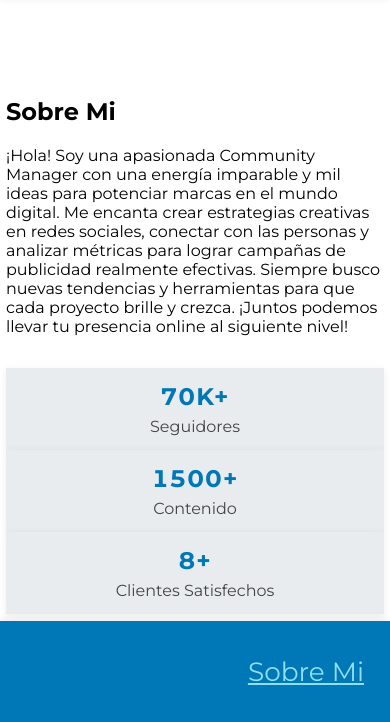
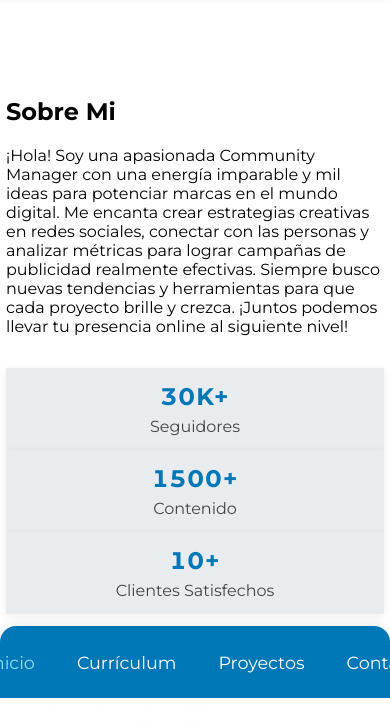
Before and after one commit to antoniopazponce/portfolio, a plain HTML site: page index.html in a window 390 px wide. Shown: the part 122-844 px from the top of the page. Drawn offline with Linux system fonts and the light colour scheme.

Commit message:
modificacion del nav

```diff
--- a/index.html
+++ b/index.html
@@ -39,7 +39,7 @@
             />
             <div>
               <h3>email</h3>
-              <p>mariela.chipana.c18@gmail.com</p>
+              <p>mariela.chipana.c19@gmail.com</p>
             </div>
           </div>
           <div class="info-card">
@@ -50,7 +50,7 @@
             />
             <div>
               <h3>telefono</h3>
-              <p>(+591) 123-4567</p>
+              <p>+591 76315948</p>
             </div>
           </div>
           <div class="info-card">
@@ -68,7 +68,7 @@
         <hr />
         <nav class="social-links" aria-label="Redes sociales">
           <a
-            href="https://www.linkedin.com/"
+            href="https://www.linkedin.com/in/mariela-chipana-callisaya-9016201b3/"
             target="_blank"
             title="LinkedIn"
             rel="noopener"
@@ -76,7 +76,7 @@
             <img src="./image/icons/linkedin-in-brands.svg" alt="LinkedIn" />
           </a>
           <a
-            href="https://www.tiktok.com/"
+            href="https://www.tiktok.com/@mariela_de_paz_"
             target="_blank"
             title="Tiktok"
             rel="noopener"
@@ -91,46 +91,24 @@
     </aside>
     <main class="content">
       <nav class="nav" aria-label="Secciones principales">
-        <ul>
-          <li>
         <a
           href="#"
           onclick="showSection('about', event)"
           id="nav-about"
           class="active"
-              >Sobre Mi</a
+          >Inicio</a
         >
-          </li>
-          <li>
         <a href="#" onclick="showSection('resume', event)" id="nav-resume"
           >Currículum</a
         >
-          </li>
-          <li>
-            <a
-              href="#"
-              onclick="showSection('projects', event)"
-              id="nav-projects"
+
+        <a href="#" onclick="showSection('projects', event)" id="nav-projects"
           >Proyectos</a
         >
-          </li>
-          <li>
+
         <a href="#" onclick="showSection('contact', event)" id="nav-contact"
-              >Contáctame</a
+          >Contacto</a
         >
-          </li>
-        </ul>
-        <ul class="mobile-list">
-          <li>
-            <a
-              href="#"
-              onclick="showSection('about', event)"
-              id="nav-about-mobile"
-              class="active"
-              >Sobre Mi</a
-            >
-          </li>
-        </ul>
       </nav>
       <section
         id="about"
@@ -149,7 +127,7 @@
         </p>
         <div class="section-odometer">
           <div class="container-odometer">
-            <h3>70K+</h3>
+            <h3>30K+</h3>
             <p>Seguidores</p>
           </div>
           <div class="container-odometer">
@@ -157,7 +135,7 @@
             <p>Contenido</p>
           </div>
           <div class="container-odometer">
-            <h3>8+</h3>
+            <h3>10+</h3>
             <p>Clientes Satisfechos</p>
           </div>
         </div>
--- a/style.css
+++ b/style.css
@@ -22,7 +22,13 @@ body {
   border-radius: 18px;
   box-shadow: var(--shadow);
   margin: 32px 0;
+  overflow-y: scroll;
 }
+::-webkit-scrollbar {
+  width: 0px;
+  height: 0px;
+}
+
 /* contacto lateral CSS */
 
 aside.profile {
@@ -97,27 +103,26 @@ a {
   transition: color 0.2s;
 }
 nav.nav {
+  display: flex;
+  justify-content: flex-end;
+  align-items: center;
   background: var(--primary);
   color: var(--white);
-  padding: 12px 32px;
-  display: flex;
+  padding: 12px 12px 12px 12px;
   border-radius: 8px;
+  margin-bottom: 24px;
+  text-align: right;
+  gap: 18px;
 }
-nav.nav ul {
-  flex: 1;
-  list-style: none;
-  text-align: right;
-}
-nav.nav .mobile-list {
-  display: none;
-  cursor: pointer;
-  font-size: 1.5em;
+
+nav.nav a {
   color: var(--white);
-  margin-right: 16px;
-}
-nav.nav ul li {
+  text-decoration: none;
+  margin-left: 24px;
+  font-weight: 500;
+  font-size: 1.08em;
+  transition: color 0.2s;
   display: inline-block;
-  margin-left: 24px;
 }
 
 nav.nav a:hover,
@@ -450,7 +455,38 @@ hr {
     max-width: 100%;
   }
   nav.nav {
-    text-align: center;
+    position: fixed;
+    bottom: 0;
+    left: 0;
+    width: 100vw;
+    background: var(--primary);
+    border-radius: 16px 16px 0 0;
+    box-shadow: 0 -2px 12px rgba(0, 0, 0, 0.08);
+    display: flex;
+    justify-content: center;
+    align-items: center;
+    padding: 0;
+    z-index: 100;
+    overflow: visible;
+  }
+  nav.nav a {
+    display: flex;
+    flex-direction: column;
+    align-items: center;
+    justify-content: center;
+    color: var(--white);
+    padding: 12px 0;
+    font-size: 1.1em;
+    border-radius: 0;
+    background: none;
+    width: 100%;
+    height: 48px;
+    transition: color 0.2s, background 0.2s;
+  }
+  nav.nav a.active,
+  nav.nav a:hover {
+    color: var(--accent);
+    text-decoration: none;
   }
 }
 
@@ -483,29 +519,7 @@ hr {
     padding: 80px 6px 18px 6px;
     border-radius: 0;
   }
-  nav.nav ul {
-    display: none;
-  }
-  nav.nav .mobile-list {
-    display: block;
-  }
-  nav.nav {
-    position: fixed;
-    left: 0;
-    bottom: 0;
-    width: 100vw;
-    border-radius: 0;
-    text-align: center;
-    background: var(--primary);
-    z-index: 100;
-    margin-bottom: 0;
-    padding: 10px 0;
-    box-shadow: 0 -2px 8px rgba(0, 0, 0, 0.08);
-  }
-  nav.nav a {
-    margin: 0 10px;
-    font-size: 1.1em;
-  }
+
   .section-odometer {
     flex-direction: column;
     gap: 0px;
```
Lines whose indentation alone changed are shown as unchanged.
